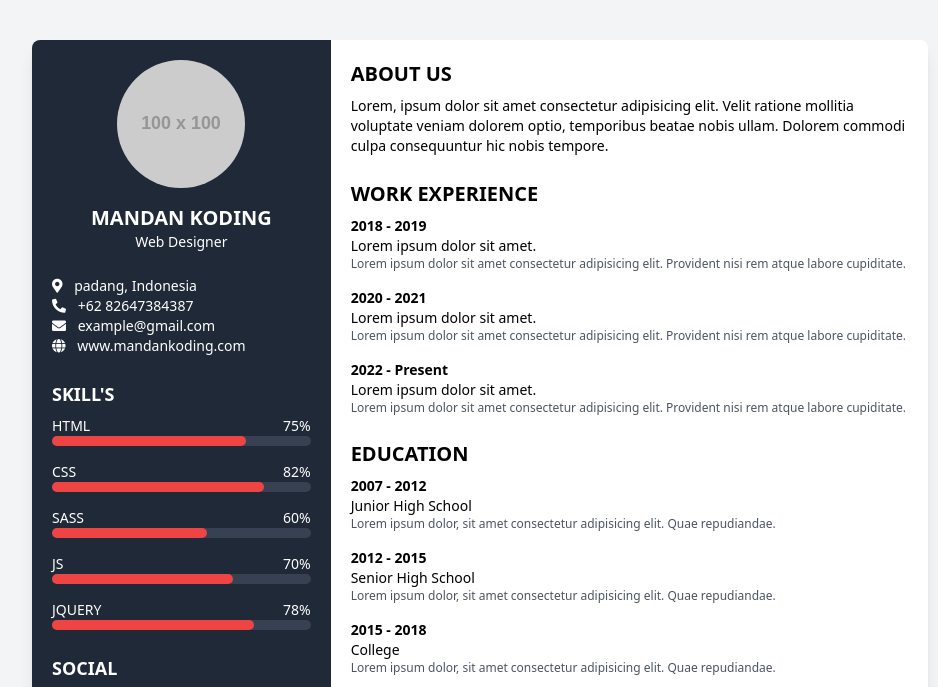
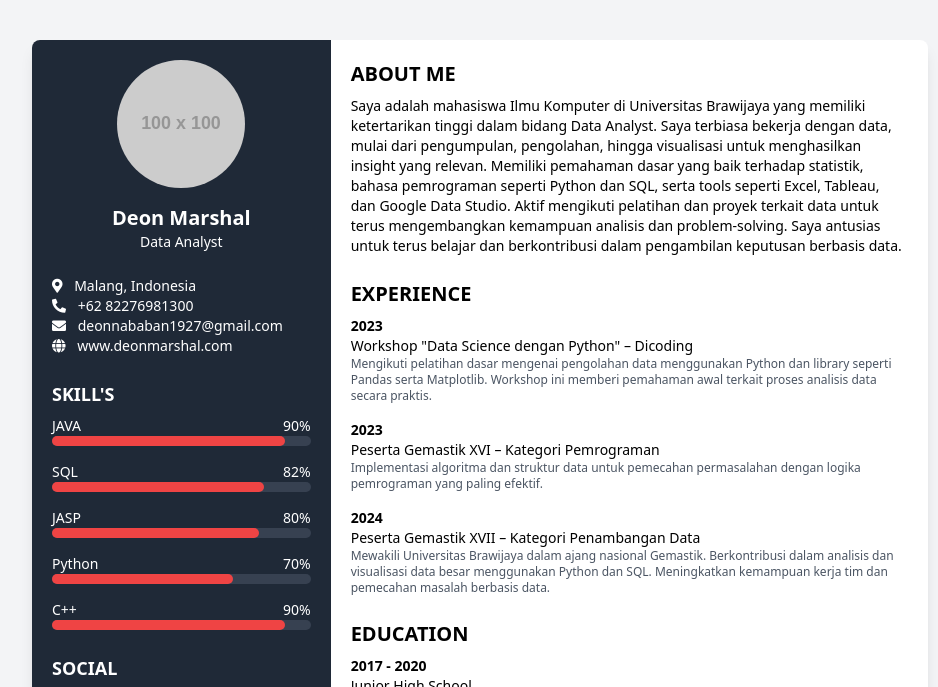
Before and after one commit to dionmarshalll/pemweb, a plain HTML site: page index.html in a window 1280 px wide. Shown: the top 687 px of the page, without its empty margins (160-1098 px from the left). Drawn offline with nearby package versions, Linux system fonts and the light colour scheme; placeholder pictures from the web are drawn by us.

Commit message:
Update index.html

```diff
--- a/index.html
+++ b/index.html
@@ -14,34 +14,34 @@
    <div class="md:flex">
     <div class="w-full md:w-1/3 bg-gray-800 p-5 text-white">
      <div class="text-center">
-      <img alt="Profile picture of Mandan Koding" class="w-32 h-32 mx-auto rounded-full" src="https://placehold.co/100x100"/>
+      <img alt="Profile picture of Deon Marshal" class="w-32 h-32 mx-auto rounded-full" src="https://placehold.co/100x100"/>
       <h2 class="mt-4 text-xl font-semibold">
-       MANDAN KODING
+       Deon Marshal
       </h2>
       <p class="text-sm">
-       Web Designer
+       Data Analyst
       </p>
      </div>
      <div class="mt-6">
       <p class="text-sm">
        <i class="fas fa-map-marker-alt mr-2">
        </i>
-       padang, Indonesia
+       Malang, Indonesia
       </p>
       <p class="text-sm">
        <i class="fas fa-phone-alt mr-2">
        </i>
-       +62 82647384387
+       +62 82276981300
       </p>
       <p class="text-sm">
        <i class="fas fa-envelope mr-2">
        </i>
-       example@gmail.com
+       deonnababan1927@gmail.com
       </p>
       <p class="text-sm">
        <i class="fas fa-globe mr-2">
        </i>
-       www.mandankoding.com
+       www.deonmarshal.com
       </p>
      </div>
      <div class="mt-6">
@@ -50,17 +50,17 @@
       </h3>
       <div class="mt-2">
        <p class="text-sm">
-        HTML
+        JAVA
         <span class="float-right">
-         75%
+         90%
         </span>
        </p>
        <div class="w-full bg-gray-700 rounded-full h-2.5 mb-4">
-        <div class="bg-red-500 h-2.5 rounded-full" style="width: 75%">
+        <div class="bg-red-500 h-2.5 rounded-full" style="width: 90%">
         </div>
        </div>
        <p class="text-sm">
-        CSS
+        SQL
         <span class="float-right">
          82%
         </span>
@@ -70,17 +70,17 @@
         </div>
        </div>
        <p class="text-sm">
-        SASS
+        JASP
         <span class="float-right">
-         60%
+         80%
         </span>
        </p>
        <div class="w-full bg-gray-700 rounded-full h-2.5 mb-4">
-        <div class="bg-red-500 h-2.5 rounded-full" style="width: 60%">
+        <div class="bg-red-500 h-2.5 rounded-full" style="width: 80%">
         </div>
        </div>
        <p class="text-sm">
-        JS
+        Python
         <span class="float-right">
          70%
         </span>
@@ -90,13 +90,13 @@
         </div>
        </div>
        <p class="text-sm">
-        JQUERY
+        C++
         <span class="float-right">
-         78%
+         90%
         </span>
        </p>
        <div class="w-full bg-gray-700 rounded-full h-2.5 mb-4">
-        <div class="bg-red-500 h-2.5 rounded-full" style="width: 78%">
+        <div class="bg-red-500 h-2.5 rounded-full" style="width: 90%">
         </div>
        </div>
       </div>
@@ -111,7 +111,7 @@
         </i>
         Facebook
         <span class="float-right">
-         mandankoding
+         Dion Marshall
         </span>
        </p>
        <p class="text-sm">
@@ -119,7 +119,7 @@
         </i>
         Twitter
         <span class="float-right">
-         mandankoding
+         Dion Marshall
         </span>
        </p>
        <p class="text-sm">
@@ -127,7 +127,7 @@
         </i>
         Youtube
         <span class="float-right">
-         mandankoding
+         Dion Marshall
         </span>
        </p>
        <p class="text-sm">
@@ -135,7 +135,7 @@
         </i>
         Linkedin
         <span class="float-right">
-         mandankoding
+         Dion Marshall
         </span>
        </p>
       </div>
@@ -144,52 +144,53 @@
     <div class="w-full md:w-2/3 p-5">
      <div class="mb-6">
       <h3 class="text-xl font-semibold">
-       ABOUT US
+       ABOUT ME
       </h3>
       <p class="text-sm mt-2">
-       Lorem, ipsum dolor sit amet consectetur adipisicing elit. Velit ratione mollitia voluptate veniam dolorem optio, temporibus beatae nobis ullam. Dolorem commodi culpa consequuntur hic nobis tempore.
-      </p>
+
+        Saya adalah mahasiswa Ilmu Komputer di Universitas Brawijaya yang memiliki ketertarikan tinggi dalam bidang Data Analyst. Saya terbiasa bekerja dengan data, mulai dari pengumpulan, pengolahan, hingga visualisasi untuk menghasilkan insight yang relevan. Memiliki pemahaman dasar yang baik terhadap statistik, bahasa pemrograman seperti Python dan SQL, serta tools seperti Excel, Tableau, dan Google Data Studio. Aktif mengikuti pelatihan dan proyek terkait data untuk terus mengembangkan kemampuan analisis dan problem-solving. Saya antusias untuk terus belajar dan berkontribusi dalam pengambilan keputusan berbasis data.      </p>
      </div>
      <div class="mb-6">
         <h3 class="text-xl font-semibold">
-       WORK EXPERIENCE
+          EXPERIENCE
         </h3>
         <div class="mt-2">
           <div class="mb-4">
             <p class="text-sm font-semibold">
-         2018 - 2019
+              2023
             </p>
             <p class="text-sm">
-         Lorem ipsum dolor sit amet.
+              Workshop "Data Science dengan Python" – Dicoding
             </p>
             <p class="text-xs text-gray-600">
-         Lorem ipsum dolor sit amet consectetur adipisicing elit. Provident nisi rem atque labore cupiditate.
+              Mengikuti pelatihan dasar mengenai pengolahan data menggunakan Python dan library seperti Pandas serta Matplotlib. Workshop ini memberi pemahaman awal terkait proses analisis data secara praktis.
             </p>
           </div>
           <div class="mb-4">
             <p class="text-sm font-semibold">
-         2020 - 2021
+              2023
             </p>
             <p class="text-sm">
-         Lorem ipsum dolor sit amet.
+                Peserta Gemastik XVI – Kategori Pemrograman
             </p>
             <p class="text-xs text-gray-600">
-         Lorem ipsum dolor sit amet consectetur adipisicing elit. Provident nisi rem atque labore cupiditate.
+              Implementasi algoritma dan struktur data untuk pemecahan permasalahan dengan logika pemrograman yang paling efektif.
             </p>
           </div>
           <div class="mb-4">
             <p class="text-sm font-semibold">
-         2022 - Present
+              2024
             </p>
             <p class="text-sm">
-         Lorem ipsum dolor sit amet.
+              Peserta Gemastik XVII – Kategori Penambangan Data
             </p>
             <p class="text-xs text-gray-600">
-         Lorem ipsum dolor sit amet consectetur adipisicing elit. Provident nisi rem atque labore cupiditate.
+              Mewakili Universitas Brawijaya dalam ajang nasional Gemastik. Berkontribusi dalam analisis dan visualisasi data besar menggunakan Python dan SQL. Meningkatkan kemampuan kerja tim dan pemecahan masalah berbasis data.
             </p>
           </div>
         </div>
       </div>
+
       <div class="mb-6">
         <h3 class="text-xl font-semibold">
           EDUCATION
@@ -197,35 +198,35 @@
         <div class="mt-2">
           <div class="mb-4">
             <p class="text-sm font-semibold">
-         2007 - 2012
+              2017 - 2020
             </p>
             <p class="text-sm">
               Junior High School
             </p>
             <p class="text-xs text-gray-600">
-         Lorem ipsum dolor, sit amet consectetur adipisicing elit. Quae repudiandae.
+              Mempelajari dasar-dasar akademik serta aktif dalam kegiatan ekstrakurikuler seperti komputer dan sains.
             </p>
           </div>
           <div class="mb-4">
             <p class="text-sm font-semibold">
-         2012 - 2015
+              2020 - 2023
             </p>
             <p class="text-sm">
-         Senior High School
+              SMA Unggul Del
             </p>
             <p class="text-xs text-gray-600">
-         Lorem ipsum dolor, sit amet consectetur adipisicing elit. Quae repudiandae.
+              Fokus pada pengembangan akademik dan karakter. Aktif dalam kegiatan ilmiah dan kompetisi teknologi.
             </p>
           </div>
           <div class="mb-4">
             <p class="text-sm font-semibold">
-         2015 - 2018
+              2023 - Present
             </p>
             <p class="text-sm">
-         College
+              Universitas Brawijaya – Fakultas Ilmu Komputer
             </p>
             <p class="text-xs text-gray-600">
-         Lorem ipsum dolor, sit amet consectetur adipisicing elit. Quae repudiandae.
+              Mahasiswa aktif jurusan Ilmu Komputer. Fokus pada bidang data science dan analisis data. Aktif mengikuti pelatihan, kompetisi, dan kegiatan pengembangan diri lainnya.
             </p>
           </div>
         </div>
```
Lines whose indentation alone changed are shown as unchanged.
